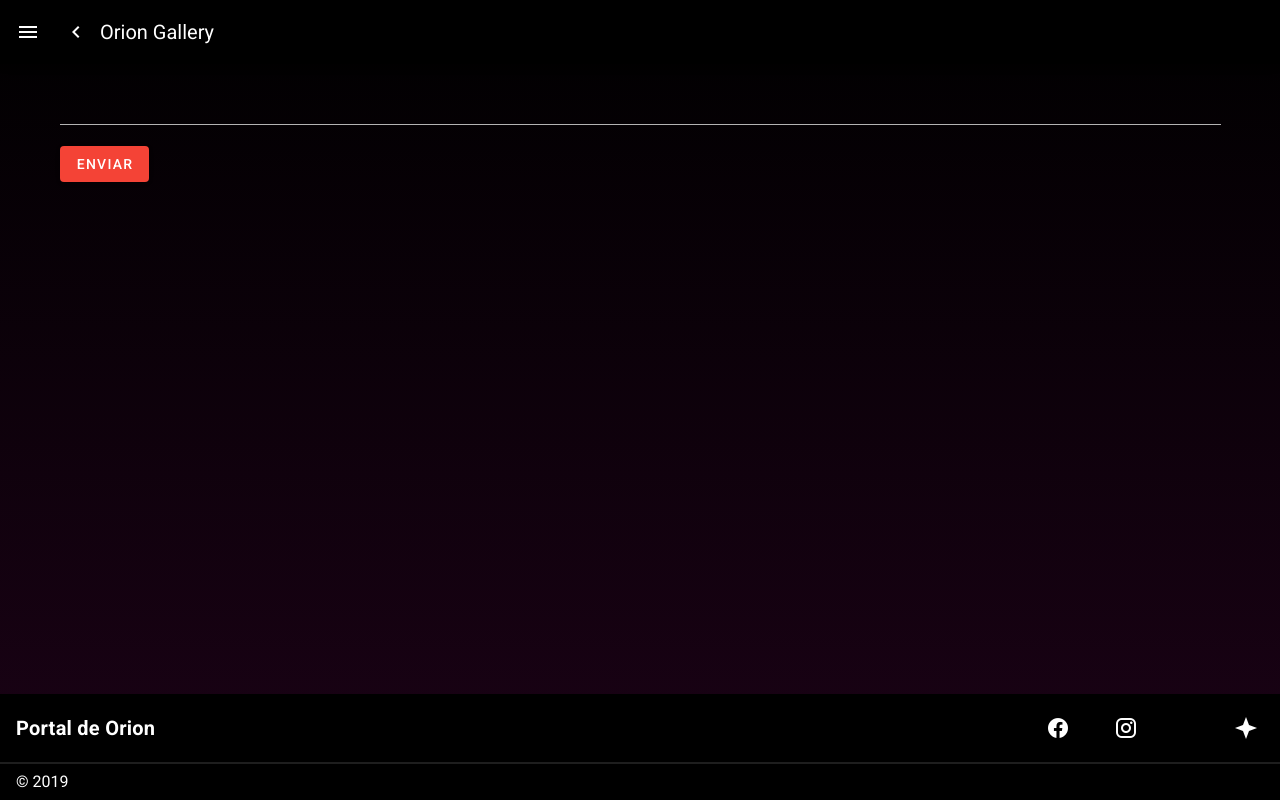
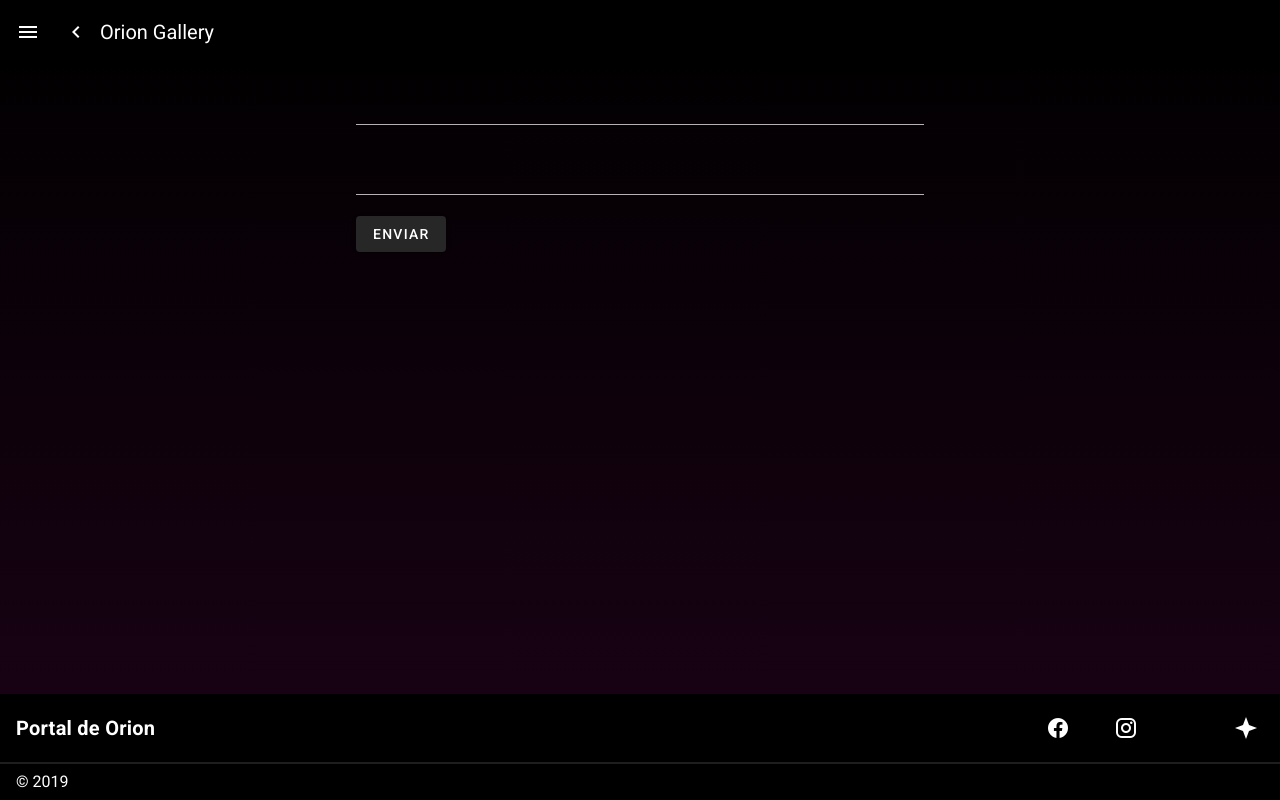
Before and after one commit to IsMrNobody/Orion-Gallery, a Nuxt app: page /contacto in a window 1280 px wide. Built offline with nearby package versions, Linux system fonts and the light colour scheme; a web font is replaced by a local one.

Commit message:
contacto

```diff
--- a/components/Contain.vue
+++ b/components/Contain.vue
@@ -25,7 +25,7 @@
             </v-card-text>
 
             <v-card-actions>
-              <v-btn nuxt="gallery" color="orange" text>
+              <v-btn to="gallery" color="orange" text>
                 Ver
               </v-btn>
 
--- a/pages/contacto.vue
+++ b/pages/contacto.vue
@@ -1,12 +1,25 @@
 <template>
-  <v-row column>
-    <v-col xs12>
-      <v-text-field :rules="rules" hint="Tu clave"></v-text-field>
-      <v-btn type="submit" color="red" flat ripple>
+  <v-row column justify="center">
+    <v-col cols="6">
+      <v-text-field v-model="correo" hint="Tu Correo"></v-text-field>
+      <v-text-field v-model="clave" hint="Tu Clave"></v-text-field>
+      <v-btn @click="registrar" type="submit" color="violet" flat ripple>
         Enviar
       </v-btn>
     </v-col>
   </v-row>
 </template>
 
-<script></script>
+<script>
+export default {
+  data: () => ({
+    clave: '',
+    correo: ''
+  }),
+  methods: {
+    registrar() {
+      this.$store.dispatch('auth/signUp', this.clave)
+    }
+  }
+}
+</script>
```
Also changed, not shown: store/auth.js (added).
